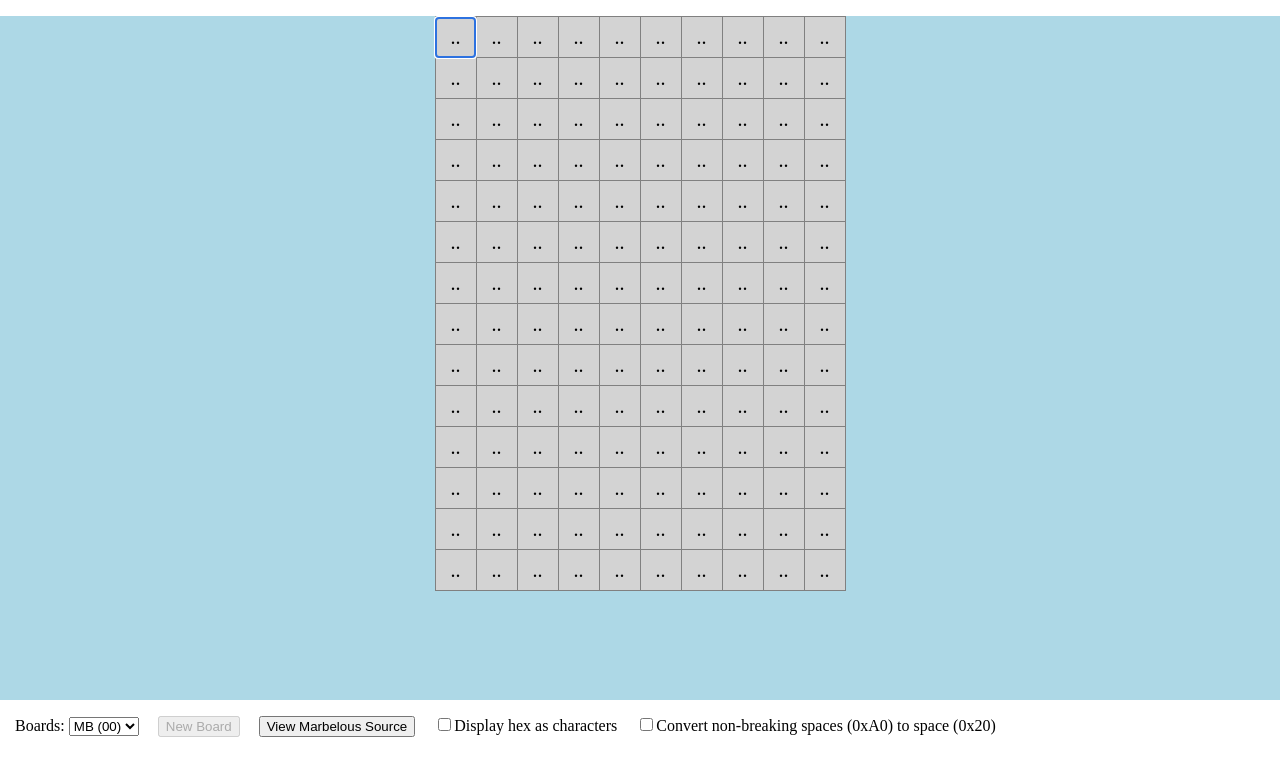
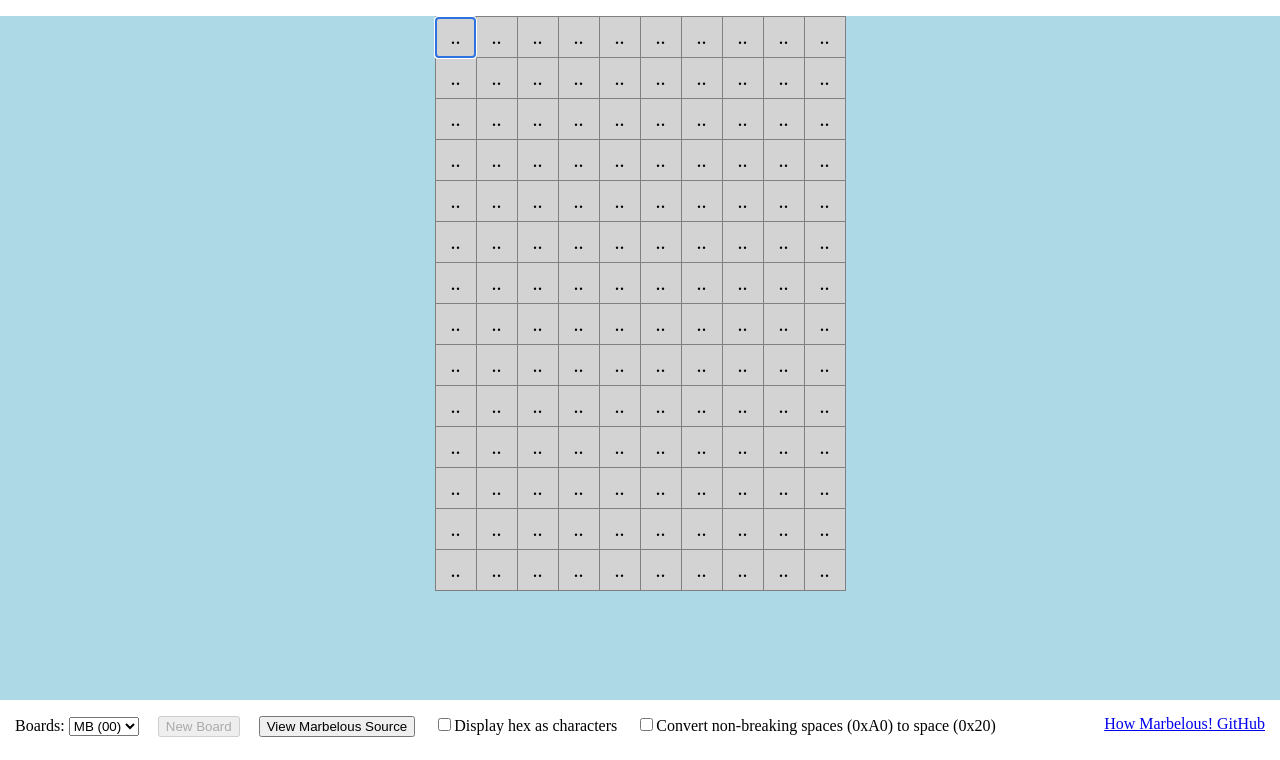
Before and after one commit to razetime/How-Marbelous, a plain HTML site: page marbelous.html in a window 1280 px wide. Shown: the part 40-800 px from the top of the page. Drawn offline with nearby package versions, Linux system fonts and the light colour scheme.

Commit message:
Added github link

```diff
--- a/marbelous.html
+++ b/marbelous.html
@@ -23,6 +23,7 @@
 				<p><input type="button" id="grid_source_toggle" value="View Marbelous Source" /></p>
 				<p><input type="checkbox" id="hex_ascii"/>Display hex as characters</p>
 				<p><input type="checkbox" id="no_nbsp"/>Convert non-breaking spaces (0xA0) to space (0x20)</p>
+				<p style="float: right"><a href="https://github.com/es1024/How-Marbelous">How Marbelous! GitHub</a></p>
 			</div>
 		</main>
 	</body>
```
